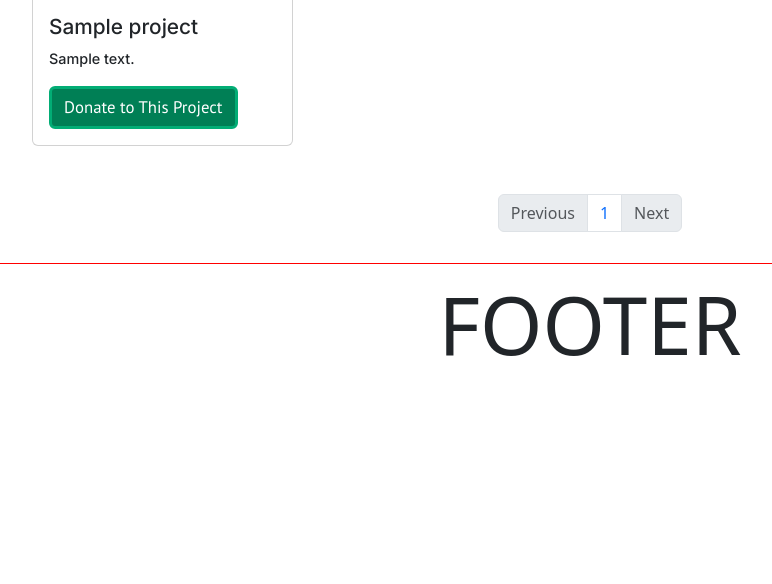
After one commit to Tytan888/CSSWENG-S11-G1, a Node server app: page /donation-selection-project in a window 1280 px wide. The commit adds this page. Shown: the part 314-898 px from the top of the page, without its empty margins (50-822 px from the left). Run offline with Node 20, Linux system fonts and the light colour scheme; tables that the repository leaves empty hold one stand-in row (values such as "Sample post"); data that the repository does not hold is empty; some libraries are stand-ins or nearby versions.

Commit message:
Added front-end for donation-selection-project and integrated it as well

```diff
--- a/server/controller/project_controller.js
+++ b/server/controller/project_controller.js
@@ -13,6 +13,10 @@ const Proj = {
             res.status(200);
             res.json(result);
         }
+    },
+    getProjects: async function(req, res, page, limit){
+        const result = await Project.find().sort({ $natural: -1 }).skip((page - 1) * limit).limit(limit).lean();
+        return result;
     },
     createProject: async function(req, res){
         let last = await Project.find().sort({ $natural: -1 }).limit(1);
--- a/server/models/about.js
+++ b/server/models/about.js
@@ -18,11 +18,6 @@ const aboutSchema = new Schema({
         type: String,
         required: true
     }
-    /* Add image.
-    icon: {
-        type: String,
-        required: true
-    }*/
 });
 
 module.exports = mongoose.model('About', aboutSchema);
--- a/server/routes/main.js
+++ b/server/routes/main.js
@@ -105,13 +105,50 @@ router.get("/get_project", projectController.getProject);
 router.post("/add_project", file_upload.single('mainPhoto'), projectController.createProject);
 // TODO: Change from post to put once finalized (rn the frontend is using post cuz vanilla html forms can't use put)
 router.post("/edit_project", file_upload.single('mainPhoto'), projectController.updateProject);
-router.delete("/delete_project",  projectController.deleteProject);
+router.delete("/delete_project", projectController.deleteProject);
 
 
 router.get('/', async (req, res) => {
     res.render('index', {});
 });
 
+router.get('/donation-selection-project', async (req, res) => {
+    let displayLimit = 12
+    let page = parseInt(req.query.page);
+    console.log(page)
+    if(Number.isNaN(page) || page < 1){
+        console.log("page is null")
+        page = 1
+    }
+    let pages = [page];
+    let min, max = false;
+
+    if (page == null || page < 1)
+        page = 1;
+
+    let projects = await projectController.getProjects(req, res, page, displayLimit);
+    if (page == 1) {
+        min = true
+        let projectsNextNext = await projectController.getProjects(req, res, page + 2, displayLimit);
+        if (projectsNextNext.length != 0) {
+            pages.push(page + 2)
+        }
+    } else {
+        pages.push(page - 1)
+    }
+
+    let projectsNext = await projectController.getProjects(req, res, page + 1, displayLimit);
+    if (projectsNext.length == 0) {
+        max = true
+    } else {
+        pages.push(page + 1)
+    }
+
+
+    console.log(pages)
+    pages.sort()
+    res.render('donation-selection-project', { projects, pages, min, max });
+});
 
 
 module.exports = router;
--- /dev/null
+++ b/server/views/donation-selection-project.hbs
@@ -0,0 +1,38 @@
+
+<div class="container selection-container my-3">
+    <div class="row">
+        {{#each projects}}
+        <div class="col-xl-3 col-lg-4 col-md-6 my-3">
+            <div class="card selection-animation">
+                <img class = "selection-img" src="/imageByName?name={{this.mainPhoto}}" alt="...">
+                <div class="card-body">
+                    <h5 class="card-title">{{this.name}}</h5>
+                    <p class="card-text">{{this.description}}</p>
+                    <a href="donation-details-project/{{this.id}}" class="btn btn-primary">Donate to This Project</a>
+                </div>
+            </div>
+        </div>
+        {{/each}}
+    </div>
+</div>
+
+<nav aria-label="Page navigation example justify-content-center">
+    <ul class="pagination justify-content-center ">
+        {{#unless min}}
+            <li class="page-item"><a class="page-link" href="./donation-selection-project?page={{pages.[0]}}">Previous</a></li>
+        {{/unless}}
+        {{#if min}}
+            <li class="page-item disabled"><a class="page-link" href="./donation-selection-project?page={{pages.[0]}}">Previous</a></li>
+        {{/if}}
+        {{#each pages}}
+            <li class="page-item"><a class="page-link" href="./donation-selection-project?page={{this}}">{{this}}</a></li>
+        {{/each}}
+
+        {{#unless max}}
+            <li class="page-item"><a class="page-link" href="./donation-selection-project?page={{pages.[2]}}">Next</a></li>
+        {{/unless}}
+        {{#if max}}
+            <li class="page-item disabled"><a class="page-link" href="./donation-selection-project?page={{pages.[2]}}">Next</a></li>
+        {{/if}}
+    </ul>
+</nav>
--- a/server/views/partials/head.hbs
+++ b/server/views/partials/head.hbs
@@ -14,6 +14,7 @@
         --blueAccent: #0082CA;
         --menu-fg: #0186BD;
         --foreground: #007F55;
+        --foreground-light: #02ad75;
         --background: white;
 
         --font-logo-text: 'PT Sans Narrow', sans-serif;
@@ -119,6 +120,58 @@
         color: white;
         background-color: #007F55;
     }
+    .selection-img{
+        width: 100%;
+        height: 25vh;
+        object-fit: cover;
+    }
+
+    .selection-animation{
+        animation: fadeInLeft 0.5s ease-in-out;
+        transition: transform .2s;
+    }
+
+    .selection-animation:hover {
+        transform: scale(1.1);
+    }
+
+    @keyframes fadeInLeft {
+        from {
+            opacity: 0;
+            transform: translateX(-20px);
+        }
+        to {
+            opacity: 1;
+        }
+    }
+
+
+    .selection-container .card-title{
+        font-family: var(--font-body-text);
+        font-size: 1.3em;
+    }
+
+    .selection-container .card-text {
+        font-family: var(--font-body-text);
+        font-size: 0.9em;
+    }
+
+    .selection-container .btn-primary{
+        font-family: var(--font-button-text);
+        font-size: 1.05em;
+        background-color: var(--foreground);
+        border-color: var(--foreground-light);
+        border-width: medium;
+    }
+
+    .selection-container .btn-primary:hover{
+        font-family: var(--font-button-text);
+        font-size: 1.05em;
+        background-color: var(--foreground-light);
+        border-color: var(--foreground-light);
+    }
+
+</script>
 </style>
 <!--
     Importing BOOTSTRAP
```
